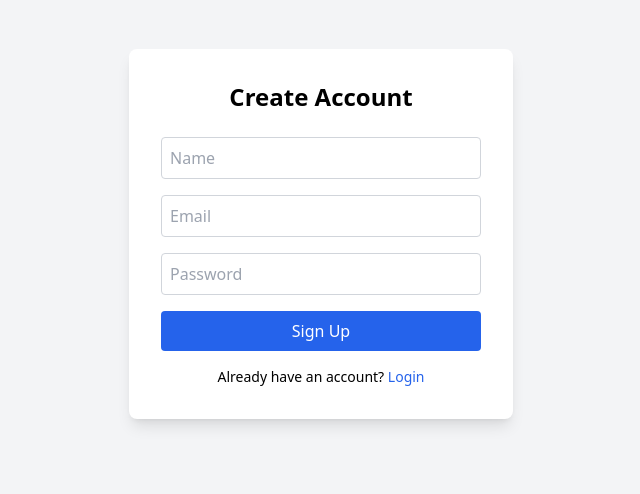
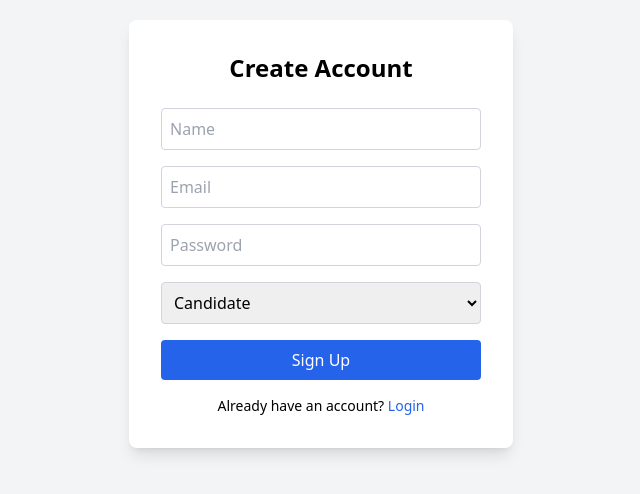
Before and after one commit to igorrdv/trytab, a React (Vite) app in the folder frontend/: page /register in a window 1280 px wide. Shown: the part 166-660 px from the top of the page, without its empty margins (319-959 px from the left). Built offline with nearby package versions, Linux system fonts and the light colour scheme; no server answers.

Commit message:
update register page

```diff
--- a/frontend/src/pages/Register.tsx
+++ b/frontend/src/pages/Register.tsx
@@ -8,11 +8,14 @@ export default function Register() {
     name: "",
     email: "",
     password: "",
+    role: "user",
   });
   const [loading, setLoading] = useState(false);
   const [error, setError] = useState("");
 
-  const handleChange = (e: React.ChangeEvent<HTMLInputElement>) => {
+  const handleChange = (
+    e: React.ChangeEvent<HTMLInputElement | HTMLSelectElement>
+  ) => {
     setForm({ ...form, [e.target.name]: e.target.value });
   };
 
@@ -73,6 +76,16 @@ export default function Register() {
           className="border border-gray-300 p-2 rounded w-full mb-4"
         />
 
+        <select
+          name="role"
+          value={form.role}
+          onChange={handleChange}
+          className="border border-gray-300 p-2 rounded w-full mb-4"
+        >
+          <option value="user">Candidate</option>
+          <option value="company">Company</option>
+        </select>
+
         <button
           type="submit"
           disabled={loading}
```
